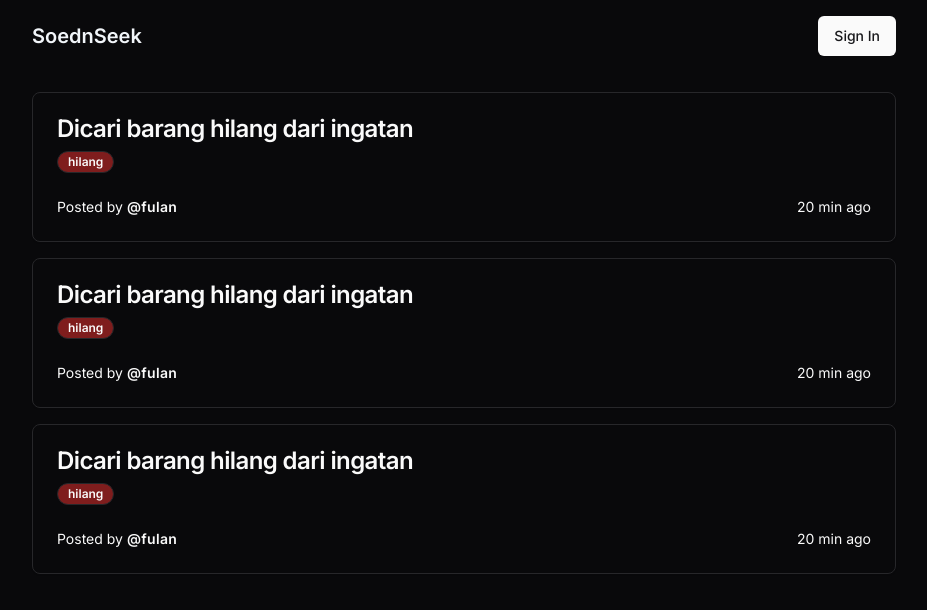
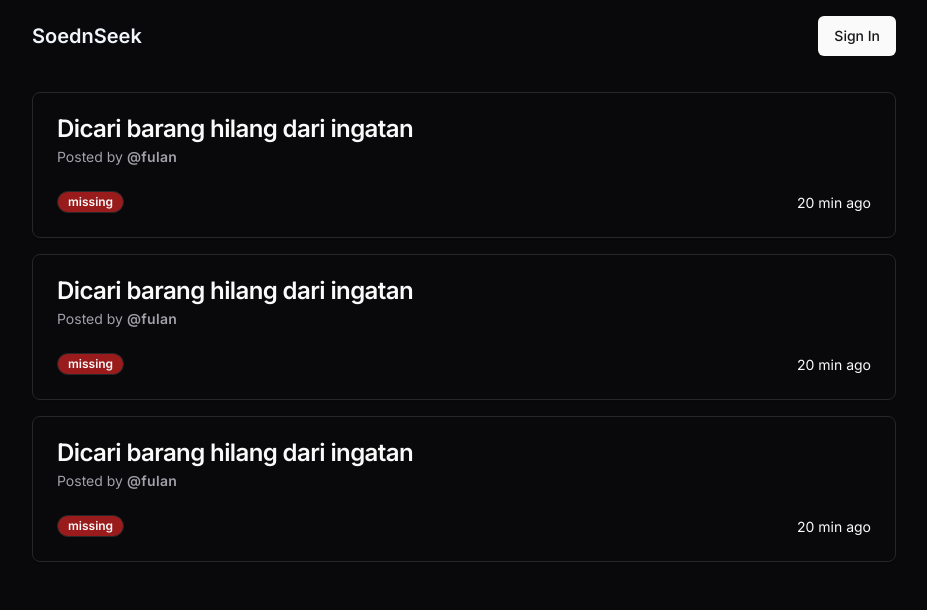
Before and after one commit to kimnopal/soed-n-seek, a Next.js app: page / in a window 1280 px wide. Shown: the top 610 px of the page, without its empty margins (176-1103 px from the left). Built offline with nearby package versions, Linux system fonts and the light colour scheme.

Commit message:
feat: re-arrange post card content position

```diff
--- a/src/components/post-card.tsx
+++ b/src/components/post-card.tsx
@@ -16,26 +16,22 @@ const PostCard = () => {
     <>
       <Card>
         <CardHeader>
-          <Link href={"/"} className="w-fit">
+          <Link href={"/posts"} className="w-fit">
             <CardTitle>Dicari barang hilang dari ingatan</CardTitle>
           </Link>
           <CardDescription>
-            <Badge variant={"destructive"} className="mt-1">
-              hilang
-            </Badge>
+            Posted by{" "}
+            <Link
+              href={"/"}
+              className="font-semibold tracking-wide text-zinc-400"
+            >
+              @fulan
+            </Link>
           </CardDescription>
         </CardHeader>
-        {/* <CardContent>
-          <p>Card Content</p>
-        </CardContent> */}
         <CardFooter>
           <div className="w-full flex justify-between items-end">
-            <p className="text-sm">
-              Posted by{" "}
-              <Link href={"/"} className="font-semibold tracking-wide">
-                @fulan
-              </Link>
-            </p>
+            <Badge variant={"missing"}>missing</Badge>
 
             <p className="text-sm">20 min ago</p>
           </div>
--- a/src/components/ui/badge.tsx
+++ b/src/components/ui/badge.tsx
@@ -1,7 +1,7 @@
-import * as React from "react"
-import { cva, type VariantProps } from "class-variance-authority"
+import * as React from "react";
+import { cva, type VariantProps } from "class-variance-authority";
 
-import { cn } from "@/lib/utils"
+import { cn } from "@/lib/utils";
 
 const badgeVariants = cva(
   "inline-flex items-center rounded-full border border-zinc-200 px-2.5 py-0.5 text-xs font-semibold transition-colors focus:outline-none focus:ring-2 focus:ring-zinc-950 focus:ring-offset-2 dark:border-zinc-800 dark:focus:ring-zinc-300",
@@ -14,6 +14,8 @@ const badgeVariants = cva(
           "border-transparent bg-zinc-100 text-zinc-900 hover:bg-zinc-100/80 dark:bg-zinc-800 dark:text-zinc-50 dark:hover:bg-zinc-800/80",
         destructive:
           "border-transparent bg-red-500 text-zinc-50 hover:bg-red-500/80 dark:bg-red-900 dark:text-zinc-50 dark:hover:bg-red-900/80",
+        missing:
+          "cursor-pointer border-transparent bg-red-500 text-zinc-50 hover:bg-red-500/80 dark:bg-red-800 dark:text-zinc-50 dark:hover:bg-red-900/80",
         outline: "text-zinc-950 dark:text-zinc-50",
       },
     },
@@ -21,7 +23,7 @@ const badgeVariants = cva(
       variant: "default",
     },
   }
-)
+);
 
 export interface BadgeProps
   extends React.HTMLAttributes<HTMLDivElement>,
@@ -30,7 +32,7 @@ export interface BadgeProps
 function Badge({ className, variant, ...props }: BadgeProps) {
   return (
     <div className={cn(badgeVariants({ variant }), className)} {...props} />
-  )
+  );
 }
 
-export { Badge, badgeVariants }
+export { Badge, badgeVariants };
```
